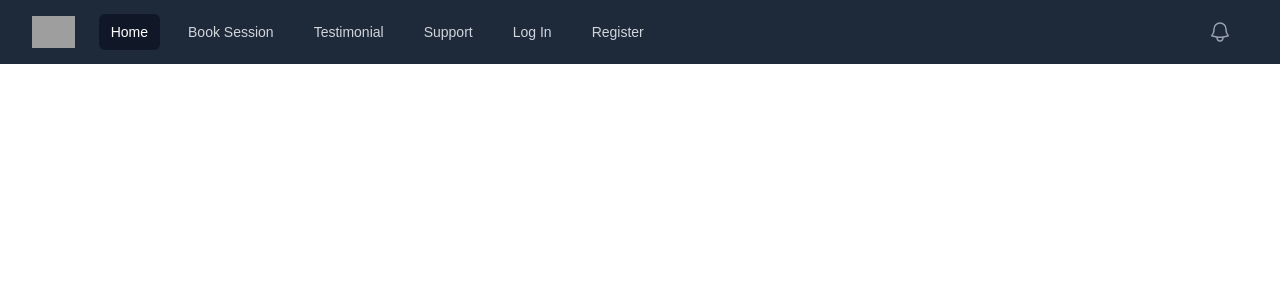
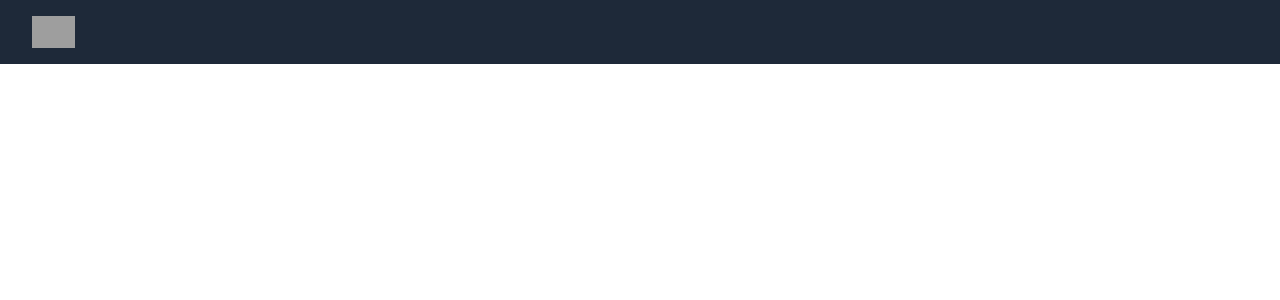
Before and after one commit to swastik1283/Serenify, a Next.js app: page /Navbar in a window 1280 px wide. Shown: the top 300 px of the page. Built offline with nearby package versions, Linux system fonts and the light colour scheme; grey boxes are pictures that could not be loaded.

Commit message:
Navbar fixes

```diff
--- a/src/app/Navbar/page.js
+++ b/src/app/Navbar/page.js
@@ -34,70 +34,35 @@
             </div>
 
             {/* Desktop Navigation */}
-            <div className="hidden sm:ml-6 sm:block">
+            {/* <div className="hidden sm:ml-6 sm:block">
               <div className="flex space-x-4">
                 <Link href="/" className="rounded-md bg-gray-900 px-3 py-2 text-sm font-medium text-white">
                   Home
                 </Link>
 
-                <button
-                  type="button"
-                  onClick={() => router.push("/book-session")}
-                  className="rounded-md px-3 py-2 text-sm font-medium text-gray-300 hover:bg-gray-700 hover:text-white"
-                >
-                  Book Session
-                </button>
 
-                <button
-                  type="button"
-                  onClick={() => router.push("/testimonials")}
-                  className="rounded-md px-3 py-2 text-sm font-medium text-gray-300 hover:bg-gray-700 hover:text-white"
-                >
-                  Testimonial
-                </button>
-
-                <button
-                  type="button"
-                  onClick={() => router.push("/support")}
-                  className="rounded-md px-3 py-2 text-sm font-medium text-gray-300 hover:bg-gray-700 hover:text-white"
-                >
-                  Support
-                </button>
-
-                <Link
-                  href="/Login"
-                 className="rounded-md px-3 py-2 text-sm font-medium text-gray-300 hover:bg-gray-700 hover:text-white">
-                  Log In
-                </Link>
-
-                <Link
-                  href="/Register"
-                 className="rounded-md px-3 py-2 text-sm font-medium text-gray-300 hover:bg-gray-700 hover:text-white">
-                  Register
-                </Link>
-              </div>
-            </div>
+              </div> */}
+            {/* </div> */}
           </div>
 
           {/* Profile and Notification Icons */}
-          <div className="absolute inset-y-0 right-0 flex items-center pr-2 sm:static sm:inset-auto sm:ml-6 sm:pr-0">
+          {/* <div className="absolute inset-y-0 right-0 flex items-center pr-2 sm:static sm:inset-auto sm:ml-6 sm:pr-0">
             <button type="button" className="relative rounded-full bg-gray-800 p-1 text-gray-400 hover:text-white focus:ring-2 focus:ring-white">
               <span className="sr-only">View notifications</span>
               <svg className="size-6" fill="none" viewBox="0 0 24 24" strokeWidth="1.5" stroke="currentColor" aria-hidden="true">
                 <path strokeLinecap="round" strokeLinejoin="round" d="M14.857 17.082a23.848 23.848 0 0 0 5.454-1.31A8.967 8.967 0 0 1 18 9.75V9A6 6 0 0 0 6 9v.75a8.967 8.967 0 0 1-2.312 6.022c1.733.64 3.56 1.085 5.455 1.31m5.714 0a24.255 24.255 0 0 1-5.714 0m5.714 0a3 3 0 1 1-5.714 0" />
               </svg>
-            </button>
+            </button> */}
 
             {/* Profile Dropdown */}
-            <div className="relative ml-3">
+            {/* <div className="relative ml-3">
               <button type="button" className="relative flex rounded-full bg-gray-800 text-sm focus:ring-2 focus:ring-white">
                 <span className="sr-only">Open user menu</span>
                 {/* <img className="size-8 rounded-full" src="https://images.unsplash.com/photo-1472099645785-5658abf4ff4e?ixlib=rb-1.2.1&ixid=eyJhcHBfaWQiOjEyMDd9&auto=format&fit=facearea&facepad=2&w=256&h=256&q=80" alt="Profile" /> */}
-              </button>
+             {/* </button>*/}
             </div>
           </div>
-        </div>
-      </div>
+
     </nav>
   );
 };
```
